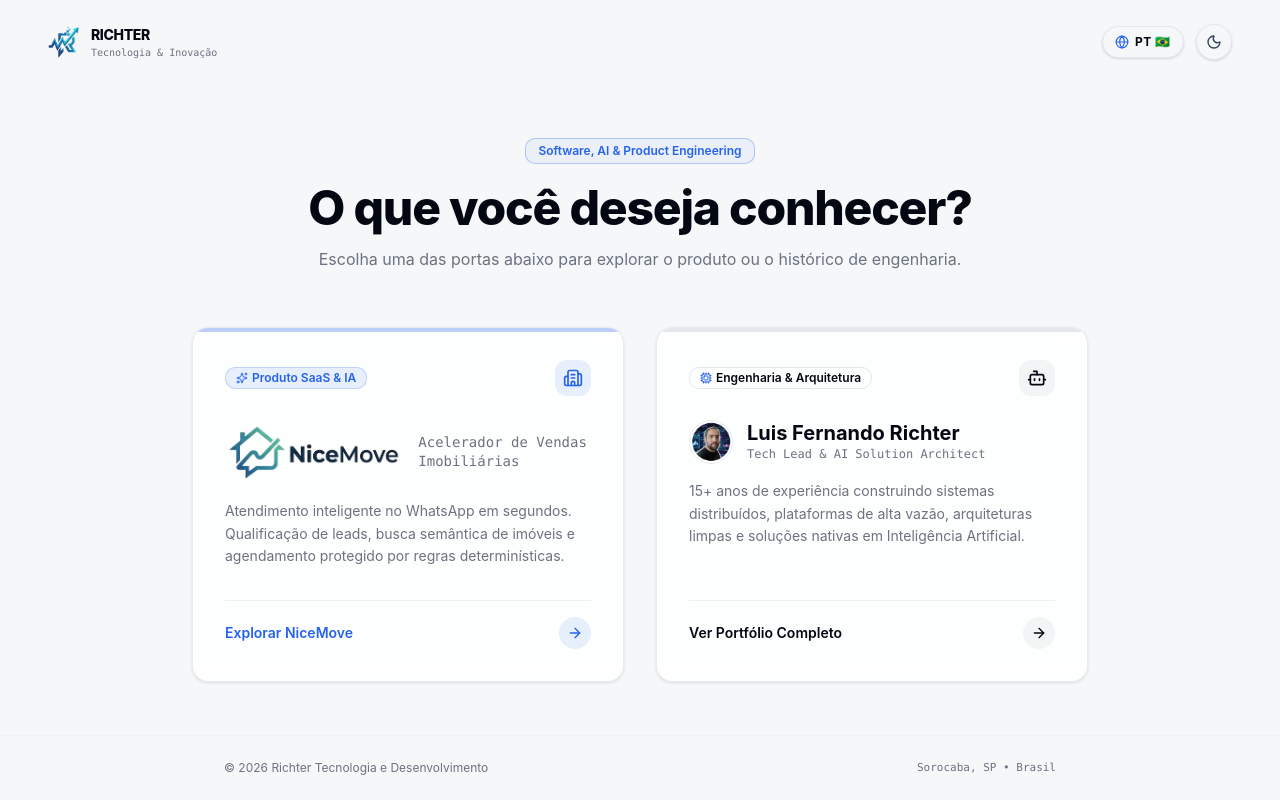
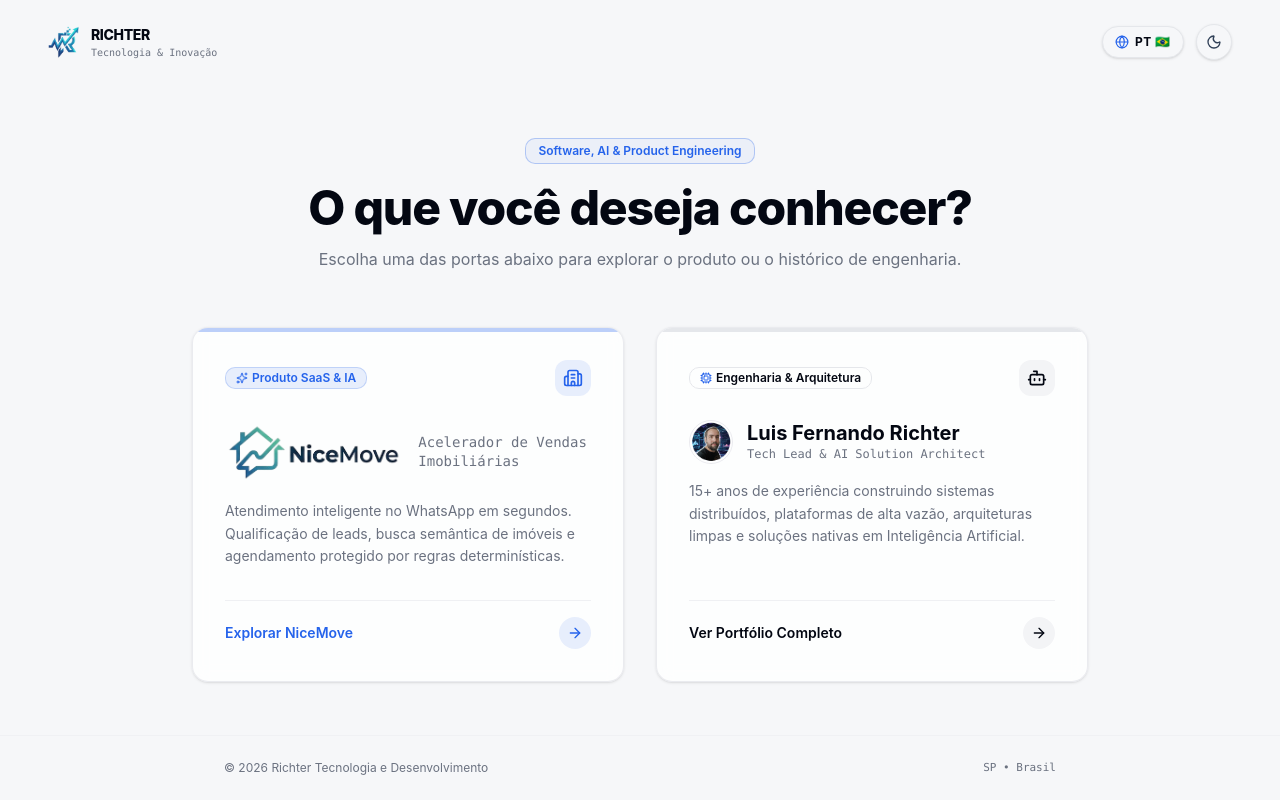
Before and after one commit to lfrichter/luis-fernando-portfolio, a React (Vite) app: page / in a window 1280 px wide. Built offline with nearby package versions, Linux system fonts and the light colour scheme.

Commit message:
fix(i18n): simplify footer location to state and country

```diff
--- a/src/locales/en/ui.json
+++ b/src/locales/en/ui.json
@@ -163,7 +163,7 @@
     },
     "footer": {
       "rights": "Richter Technology & Engineering",
-      "location": "Sorocaba, SP • Brazil"
+      "location": "SP • Brazil"
     }
   }
 }
--- a/src/locales/pt/ui.json
+++ b/src/locales/pt/ui.json
@@ -163,7 +163,7 @@
     },
     "footer": {
       "rights": "Richter Tecnologia e Desenvolvimento",
-      "location": "Sorocaba, SP • Brasil"
+      "location": "SP • Brasil"
     }
   }
 }
--- a/src/pages/RichterGateway.tsx
+++ b/src/pages/RichterGateway.tsx
@@ -189,7 +189,7 @@ export const RichterGateway: React.FC<RichterGatewayProps> = ({
       <footer className="w-full py-6 px-6 text-center text-xs text-muted-foreground border-t border-border/40">
         <div className="container max-w-4xl mx-auto flex flex-col sm:flex-row items-center justify-between gap-3">
           <span>© {new Date().getFullYear()} {t('gateway.footer.rights', 'Richter Tecnologia e Desenvolvimento')}</span>
-          <span className="text-[11px] font-mono">{t('gateway.footer.location', 'Sorocaba, SP • Brasil')}</span>
+          <span className="text-[11px] font-mono">{t('gateway.footer.location', 'SP • Brasil')}</span>
         </div>
       </footer>
     </div>
```
